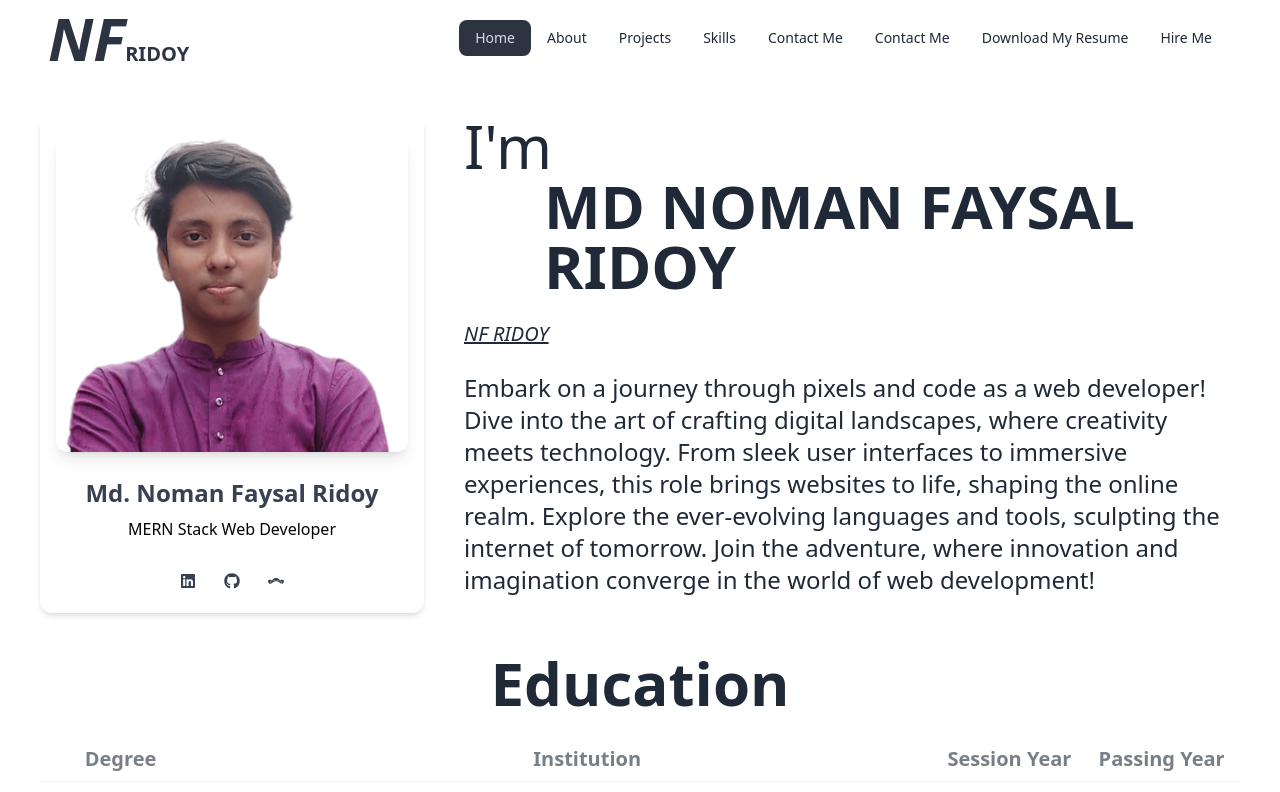
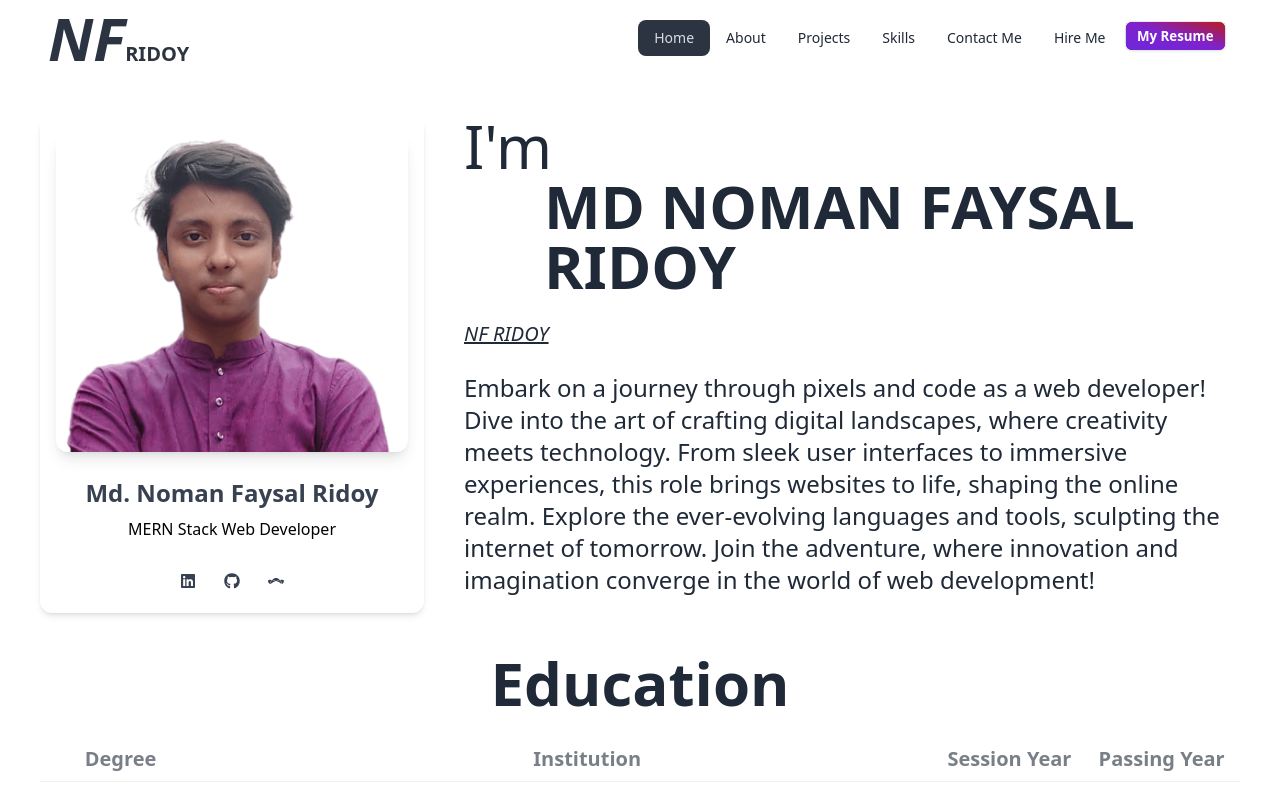
Before and after one commit to NFRIDOY/nfridoy-portfolio, a React (Vite) app: page / in a window 1280 px wide. Shown: the top 792 px of the page. Built offline with nearby package versions, Linux system fonts and the light colour scheme.

Commit message:
My Resume btn gradient

```diff
--- a/src/components/Navbar/Navbar.jsx
+++ b/src/components/Navbar/Navbar.jsx
@@ -75,18 +75,7 @@ export default function Navbar() {
                                 Contact Me
                             </Link>
                         </li>
-                        <li>
-                            <a
-                                // href="../../assets/resume/nfridoyResume.pdf"
-                                href={resumeURL}
-                                download
-                                className={({ isActive, isPending }) =>
-                                    isPending ? "pending" : isActive ? "active" : ""
-                                }
-                            >
-                                Download My Resume
-                            </a>
-                        </li>
+
                         <li>
                             <a
                                 href="#ContactMe"
@@ -95,6 +84,19 @@ export default function Navbar() {
                                 }
                             >
                                 Hire Me
+                            </a>
+                        </li>
+                        <li>
+                            <a
+                                // href="../../assets/resume/nfridoyResume.pdf"
+                                href={resumeURL}
+                                download
+                                className="btn btn-primary"
+                            // className={({ isActive, isPending }) =>
+                            //     isPending ? "pending" : isActive ? "active" : ""
+                            // }
+                            >
+                                My Resume
                             </a>
                         </li>
 
@@ -158,7 +160,7 @@ export default function Navbar() {
                         </NavLink>
                     </li>
 
-                    <li>
+                    {/* <li>
                         <Link
                             to={'#ContactMe'}
                             className={({ isActive, isPending }) =>
@@ -167,7 +169,7 @@ export default function Navbar() {
                         >
                             Contact Me
                         </Link>
-                    </li>
+                    </li> */}
                     <li>
                         <a href="#ContactMe"
                             className={({ isActive, isPending }) =>
@@ -177,18 +179,7 @@ export default function Navbar() {
                             Contact Me
                         </a>
                     </li>
-                    <li>
-                        <a
-                            // href="../../assets/resume/nfridoyResume.pdf"
-                            href={resumeURL}
-                            download
-                            className={({ isActive, isPending }) =>
-                                isPending ? "pending" : isActive ? "active" : ""
-                            }
-                        >
-                            Download My Resume
-                        </a>
-                    </li>
+
                     <li>
                         <button
                             to="#ContactMe"
@@ -198,6 +189,15 @@ export default function Navbar() {
                         >
                             Hire Me
                         </button>
+                    </li>
+                    <li className="h-2">
+                        <a
+                            href={resumeURL}
+                            download
+                            className="btn btn-sm bg-gradient-to-tr to: from-violet-700 via-purple-700 to-red-700 text-white h-fit"
+                        >
+                            My Resume
+                        </a>
                     </li>
                     {/* <li>
                         <details>
```
